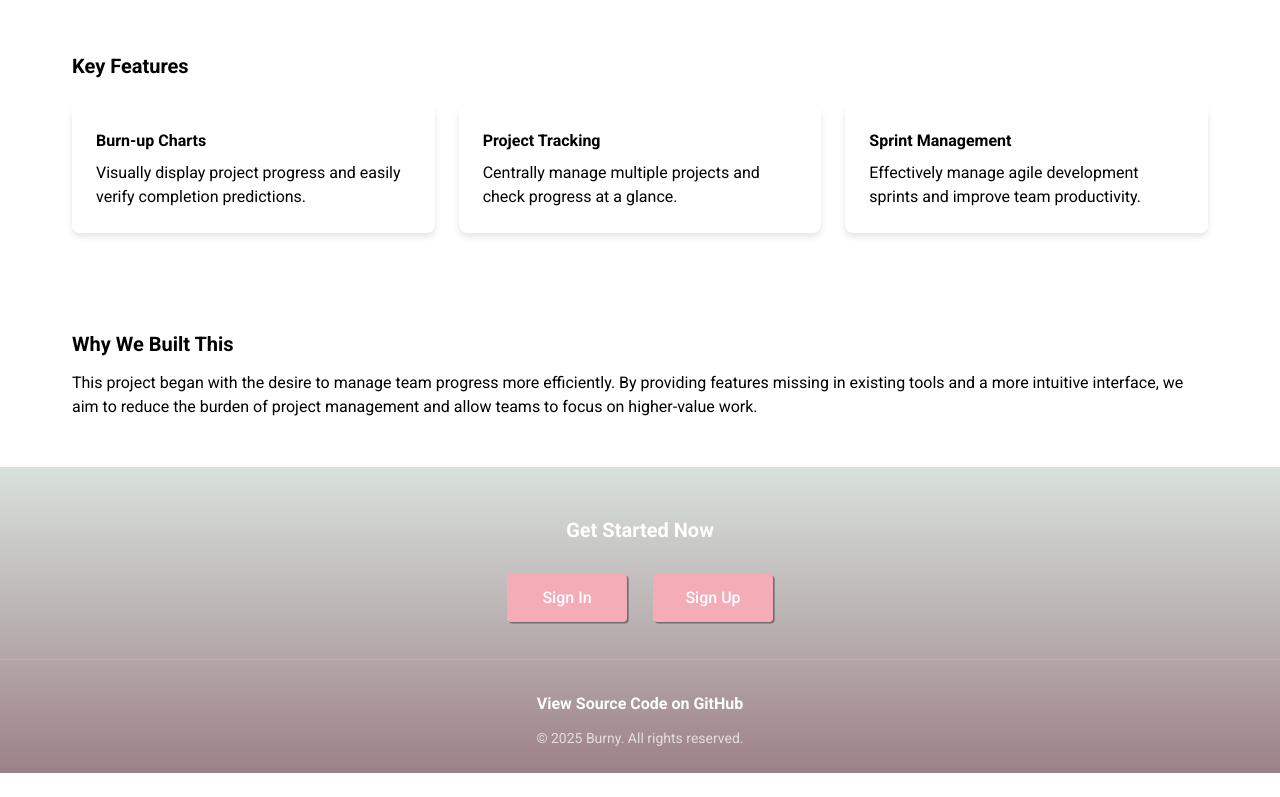
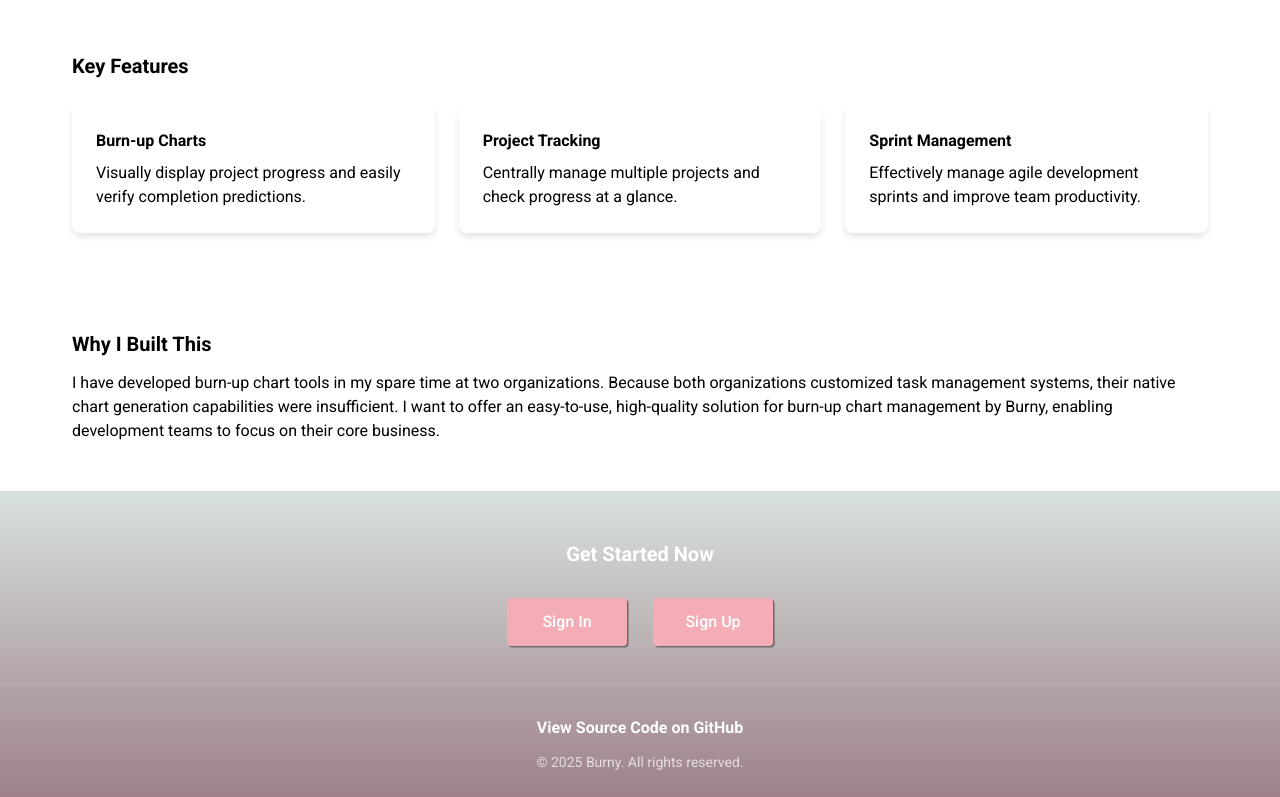
Before and after one commit to Tomoki108/burny, a Vue app in the folder web/: page / in a window 1280 px wide. Shown: the part 1275-2072 px from the top of the page. Before the commit the page ends 2048 px from the top, so only its background shows below. Built offline with nearby package versions, Linux system fonts and the light colour scheme; no server answers.

Commit message:
mod home text

```diff
--- a/web/src/views/Home.vue
+++ b/web/src/views/Home.vue
@@ -52,11 +52,12 @@
 
         <section class="why-section">
             <div class="content-container">
-                <h2>Why We Built This</h2>
+                <h2>Why I Built This</h2>
                 <p>
-                    This project began with the desire to manage team progress more efficiently.
-                    By providing features missing in existing tools and a more intuitive interface,
-                    we aim to reduce the burden of project management and allow teams to focus on higher-value work.
+                    I have developed burn-up chart tools in my spare time at two organizations. Because both
+                    organizations customized task management systems, their native chart generation capabilities were
+                    insufficient. I want to offer an easy-to-use, high-quality solution for burn-up chart management by
+                    Burny, enabling development teams to focus on their core business.
                 </p>
             </div>
         </section>
```
